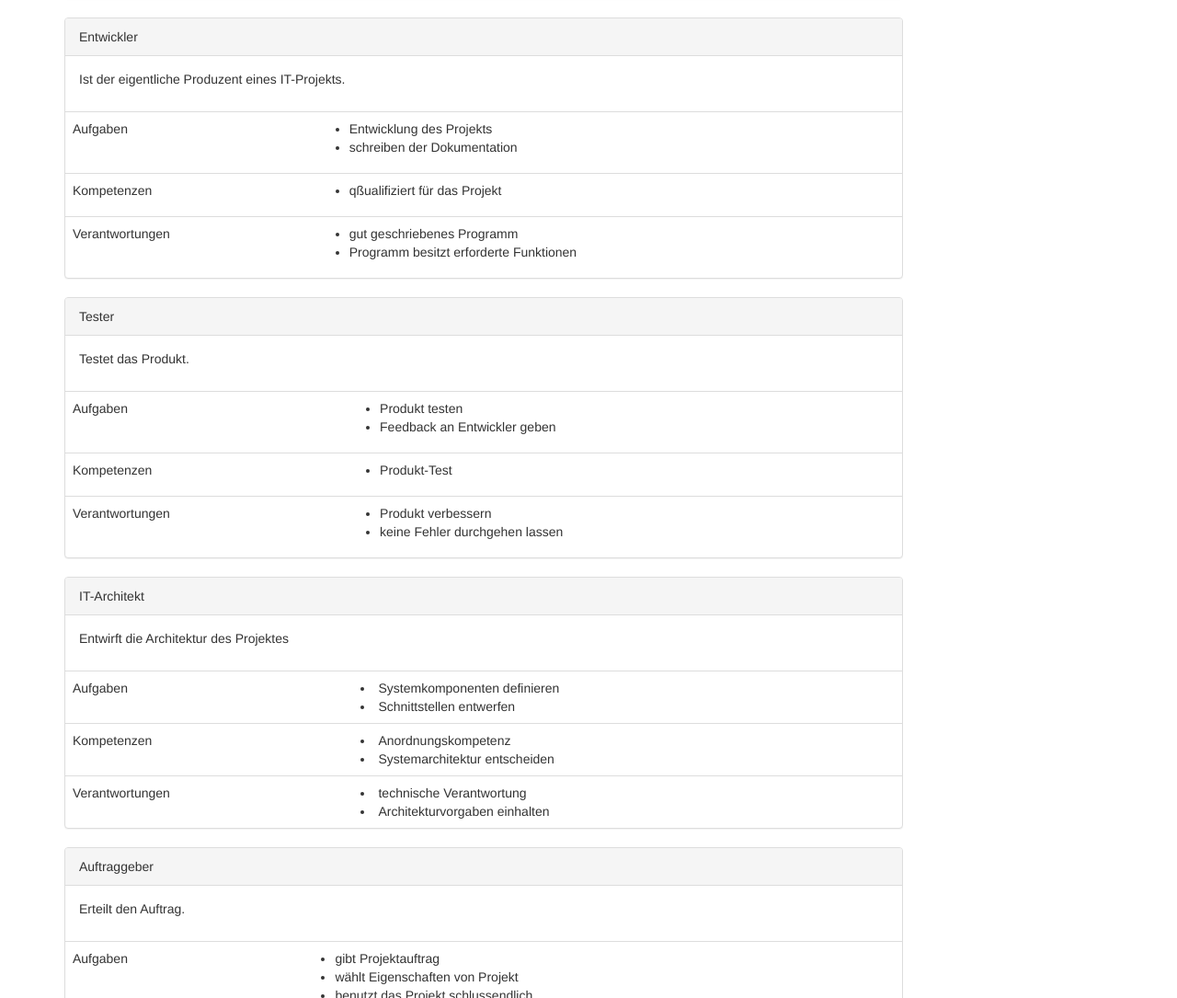
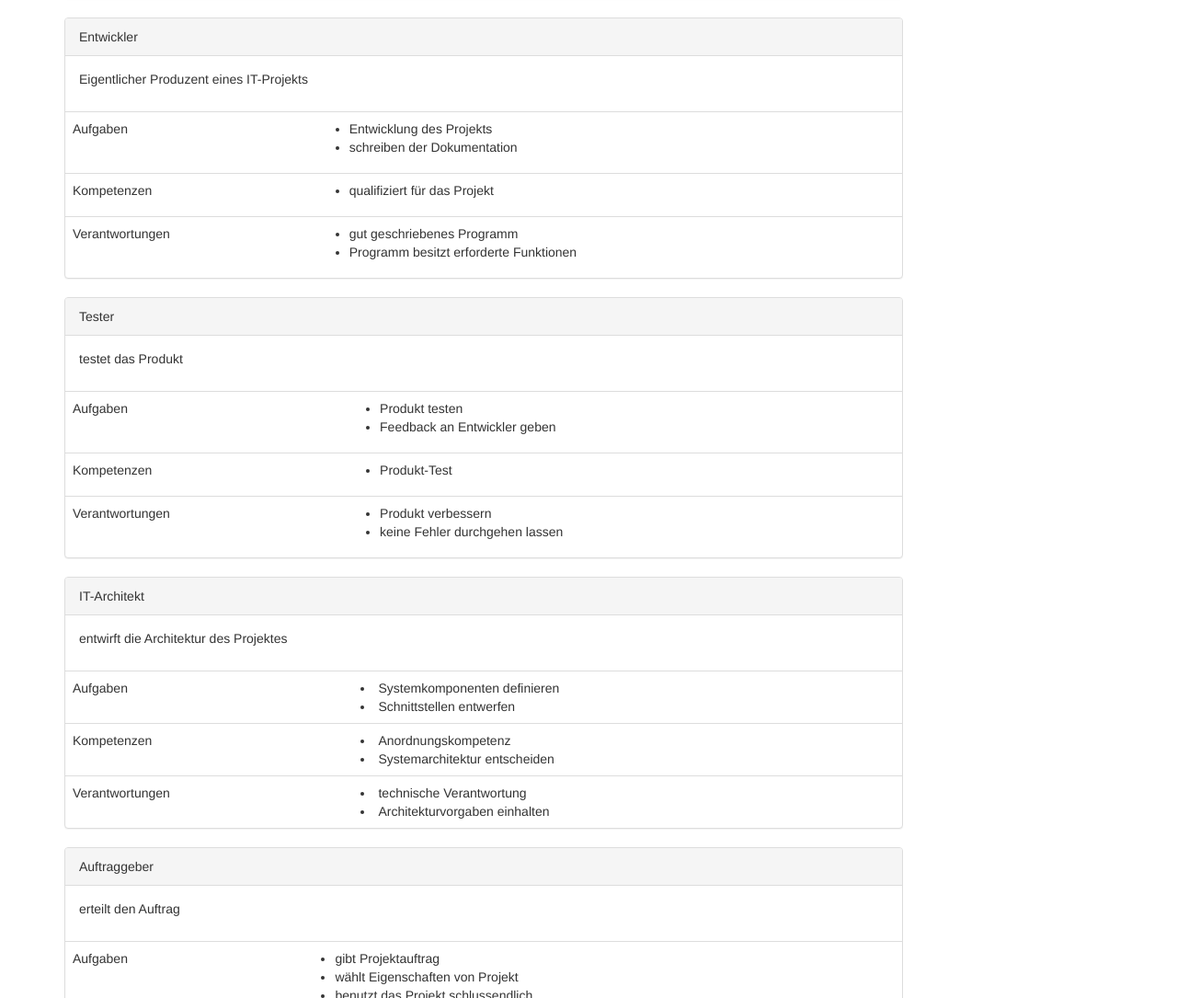
Before and after one commit to ramonwehrli/ramonwehrli.github.io, a Jekyll site: the page built from _posts/2016-02-23-projektrollen-und-deren-aufgaben-kompetenzen-und-verantwortlichkeiten.markdown, in a window 1280 px wide. Shown: the part 599-1684 px from the top of the page at 92% size. Built offline with Jekyll 4.4.1, drawn with Linux system fonts in a browser that asks for light colours; Markdown is read by kramdown in place of the engine named in the settings.

Commit message:
no message

```diff
--- a/_posts/2016-02-23-projektrollen-und-deren-aufgaben-kompetenzen-und-verantwortlichkeiten.markdown
+++ b/_posts/2016-02-23-projektrollen-und-deren-aufgaben-kompetenzen-und-verantwortlichkeiten.markdown
@@ -49,7 +49,7 @@ IT Projekte besitzen viele Rollen, welche alle Aufgaben, Kompetenzen und Verantw
 <div class="panel panel-default">
 	<div class="panel-heading">Entwickler</div>
 	<div class="panel-body">
-		<p>Ist der eigentliche Produzent eines IT-Projekts.</p>
+		<p>Eigentlicher Produzent eines IT-Projekts</p>
 	</div>
 	<table class="table">
 		<tr>
@@ -65,7 +65,7 @@ IT Projekte besitzen viele Rollen, welche alle Aufgaben, Kompetenzen und Verantw
 			<td>Kompetenzen</td>
 			<td>
 				<ul>
-					<li>qßualifiziert für das Projekt</li>
+					<li>qualifiziert für das Projekt</li>
 				</ul>
 			</td>
 		</tr>
@@ -84,7 +84,7 @@ IT Projekte besitzen viele Rollen, welche alle Aufgaben, Kompetenzen und Verantw
 <div class="panel panel-default">
 	<div class="panel-heading">Tester</div>
 	<div class="panel-body">
-		<p>Testet das Produkt.</p>
+		<p>testet das Produkt</p>
 	</div>
 	<table class="table">
 		<tr>
@@ -119,7 +119,7 @@ IT Projekte besitzen viele Rollen, welche alle Aufgaben, Kompetenzen und Verantw
 <div class="panel panel-default">
 	<div class="panel-heading">IT-Architekt</div>
 	<div class="panel-body">
-		<p>Entwirft die Architektur des Projektes</p>
+		<p>entwirft die Architektur des Projektes</p>
 	</div>
 	<table class="table">
 		<tr>
@@ -149,7 +149,7 @@ IT Projekte besitzen viele Rollen, welche alle Aufgaben, Kompetenzen und Verantw
 <div class="panel panel-default">
 	<div class="panel-heading">Auftraggeber</div>
 	<div class="panel-body">
-		<p>Erteilt den Auftrag.</p>
+		<p>erteilt den Auftrag</p>
 	</div>
 	<table class="table">
 		<tr>
--- a/_posts/2016-03-08-informationen-strukturieren.markdown
+++ b/_posts/2016-03-08-informationen-strukturieren.markdown
@@ -29,4 +29,4 @@
 </div>
 
 #### Reflexion
-In Zukunft will ich noch vermehrt mit Mindmaps arbeiten und auch Zusammenfassungen damit schreiben. Informationen wie Webseiten, können auch in einem Mindmap abgelegt werden, da es Online Mindmap Tools gibt.
+In Zukunft will ich vermehrt mit Mindmaps arbeiten und auch Zusammenfassungen damit schreiben. Informationen wie Webseiten, können auch in einem Mindmap abgelegt werden da es Online Mindmap Tools gibt.
--- a/_posts/2016-03-15-eigene-planung.markdown
+++ b/_posts/2016-03-15-eigene-planung.markdown
@@ -18,7 +18,7 @@ test: "test"
 
 ##### Die ALPEN Methode
 
-Im Moment plane ich meinen Tag mit dem Projektmanagment Tool Openproject. Dort mache ich mir Tasks und schätze die Zeit. Man kann für diese dann auch Prioritäten setzen und den Fortschritt speichern. Im Nachhinein buche ich dann noch die Zeit, die ich wirklich gebraucht habe.
+Im Moment plane ich meinen Tag mit dem Projektmanagment Tool Openproject. Dort mache ich mir Tasks und schätze die Zeit. Man kann für diese dann auch Prioritäten setzen und den Fortschritt speichern. Im nachhinein buche ich dann noch die Zeit, die ich wirklich gebraucht habe.
 
 <div class="thumbnail">
 	<img src="http://www.landsiedel-seminare.de/images/alpen-methode.jpg" class="img-responsive">
```
Also changed, not shown: other parts of _posts/2016-03-15-eigene-planung.markdown (+1 -1 lines).
